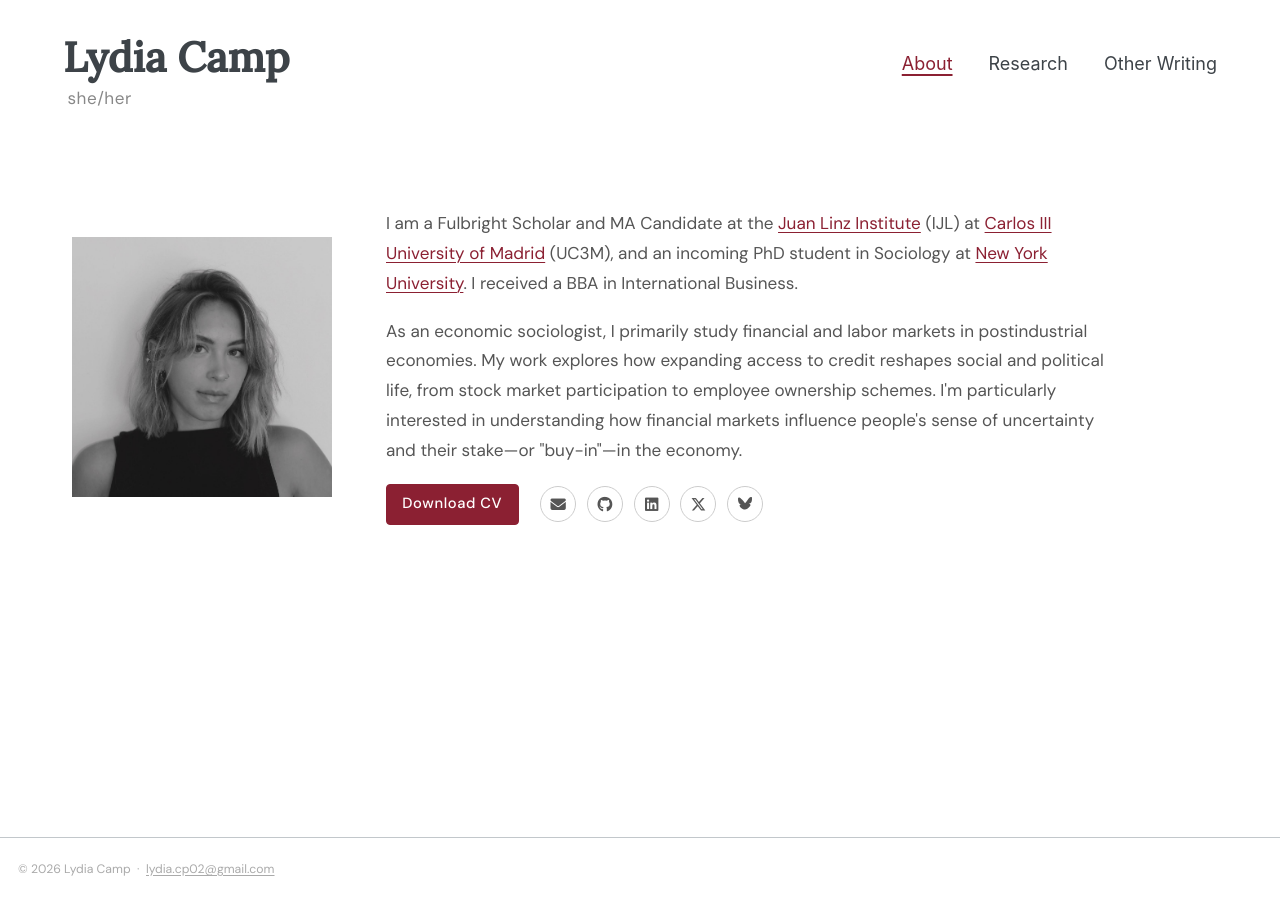
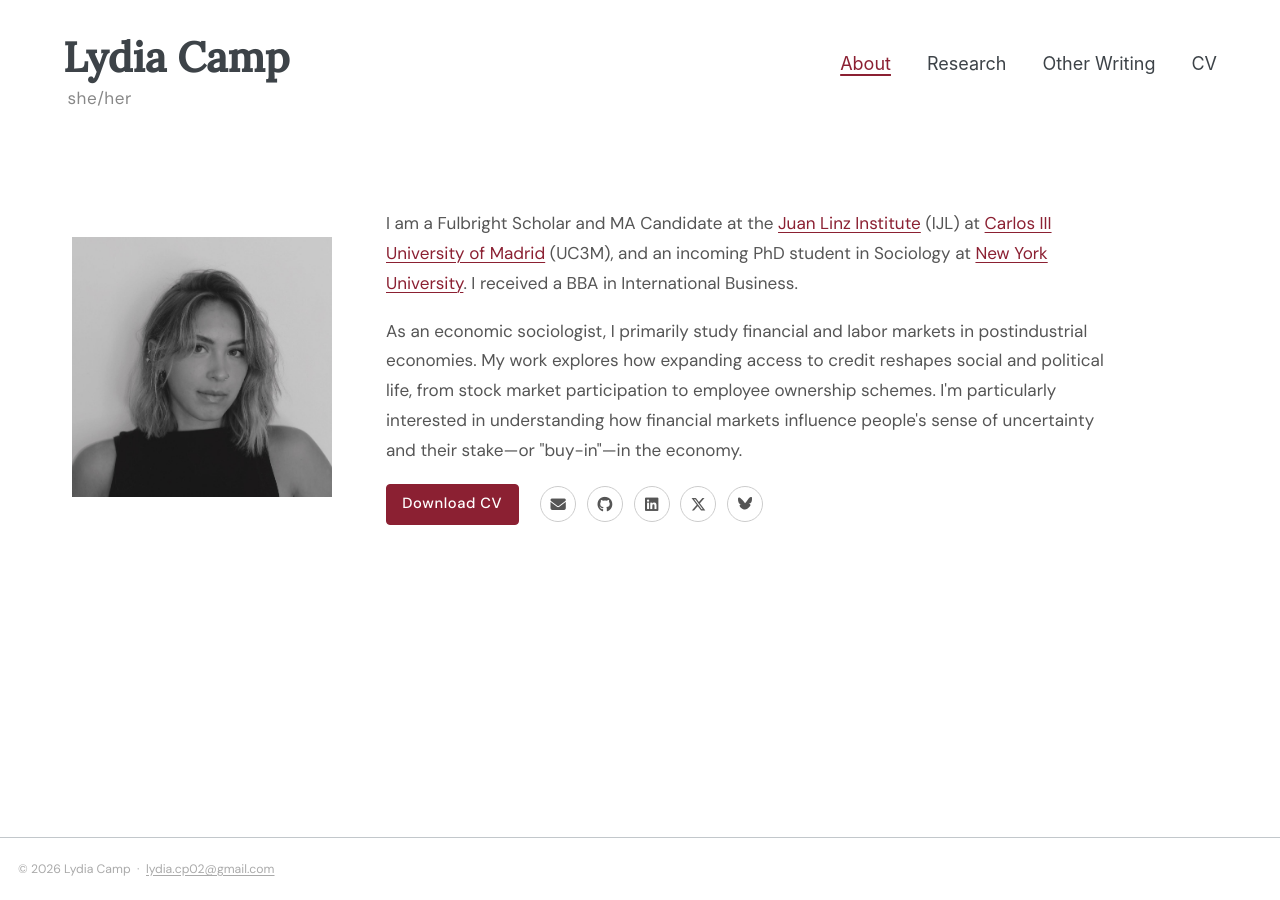
Before and after one commit to lydiagcamp/lydiagcamp.github.io, a Jekyll site: the page built from _pages/about.md, in a window 1280 px wide and 900 px high. Built offline with Jekyll 4.4.1, drawn with Linux system fonts in a browser that asks for light colours.

Commit message:
Add CV tab to nav, opens PDF in new tab
Co-Authored-By: Claude Sonnet 4.6 <noreply@anthropic.com>

```diff
--- a/_data/navigation.yml
+++ b/_data/navigation.yml
@@ -17,6 +17,9 @@ main:
   - title: "Other Writing"
     url: /other-writing/
 
+  - title: "CV"
+    url: /files/cv.pdf
+
  # - title: "Talks"
  #   url: /talks/
 
--- a/_includes/masthead.html
+++ b/_includes/masthead.html
@@ -15,7 +15,7 @@
             {% else %}
               {% assign domain = base_path %}
             {% endif %}
-            <li class="masthead__menu-item"><a href="{{ domain }}{{ link.url }}"{% if page.url == link.url or page.url contains link.url and link.url.size > 1 %} class="active"{% endif %}>{{ link.title }}</a></li>
+            <li class="masthead__menu-item"><a href="{{ domain }}{{ link.url }}"{% if link.url contains '.pdf' %} target="_blank" rel="noopener"{% endif %}{% if page.url == link.url or page.url contains link.url and link.url.size > 1 %} class="active"{% endif %}>{{ link.title }}</a></li>
           {% endfor %}
         </ul>
       </nav>
```
